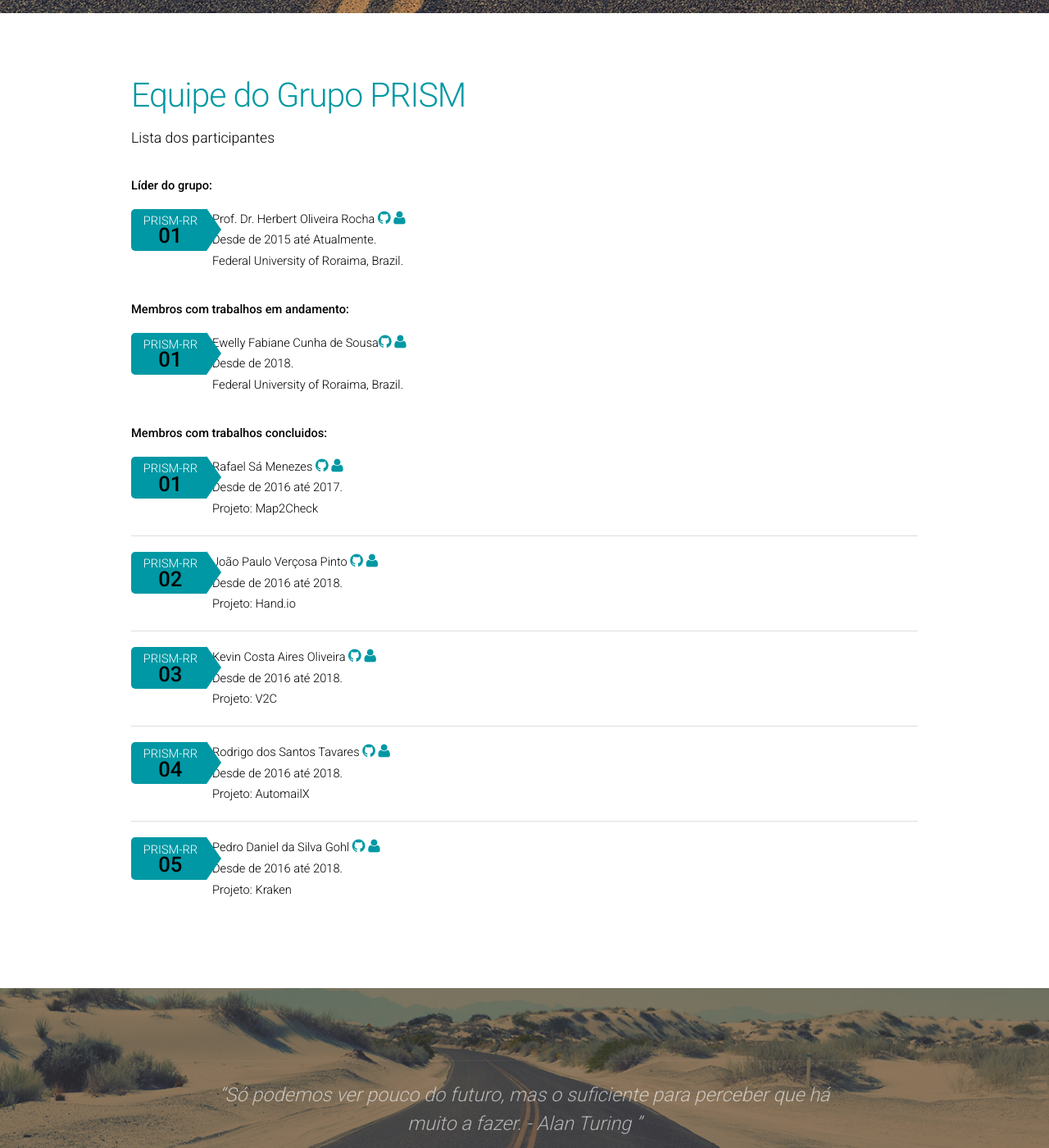
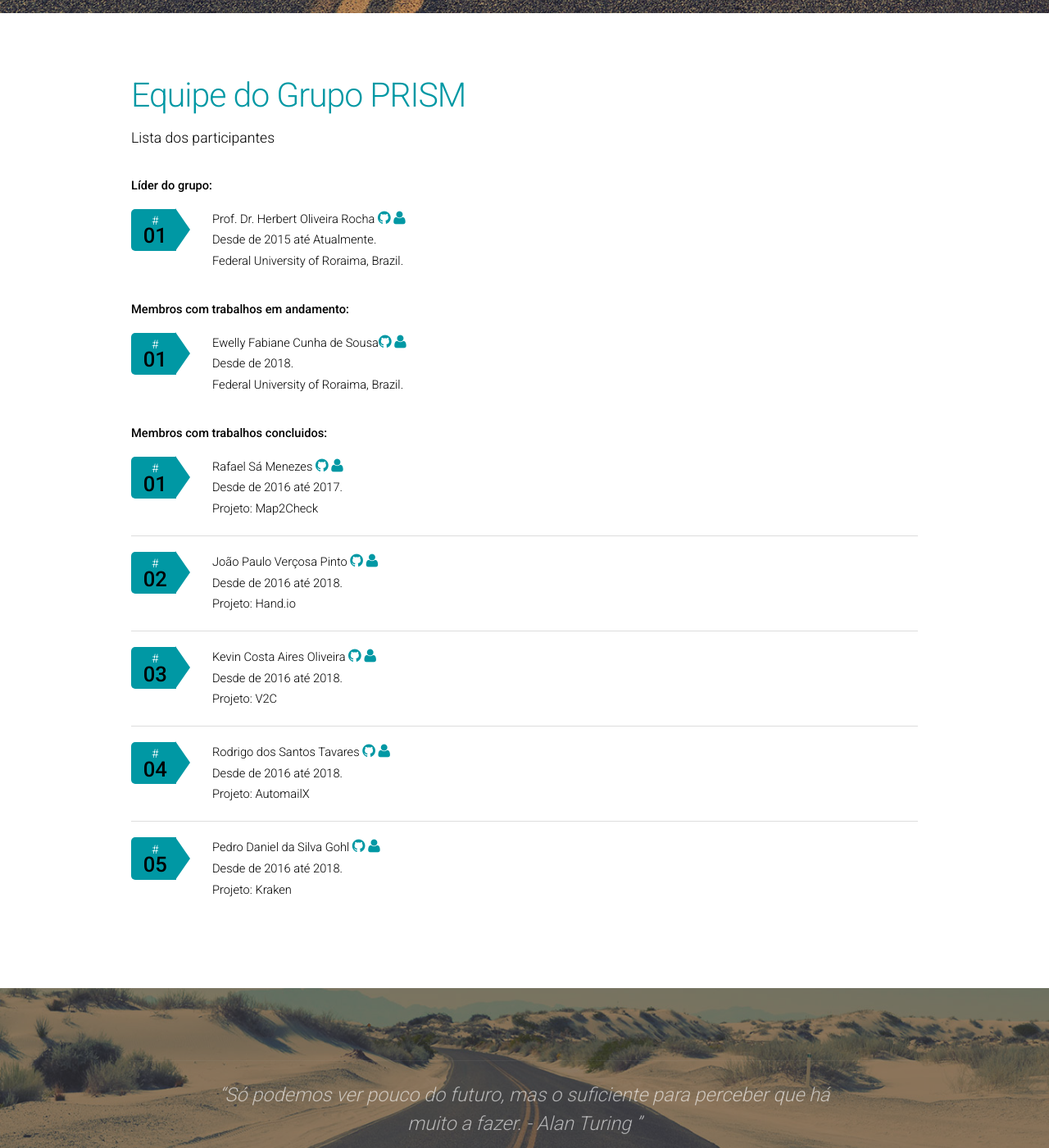
Before and after one commit to prismrr/prismrr.github.io, a Jekyll site: the page built from team.html, in a window 1280 px wide and 1400 px high, scrolled down 356 px. Shown: the whole window at 82% size. Built offline with Jekyll 4.4.1, drawn with Linux system fonts in a browser that asks for light colours; nearby versions of some CDN libraries.

Commit message:
Minor changes
Signed-off-by: Herbert Rocha <herberthb12@gmail.com>

```diff
--- a/team.html
+++ b/team.html
@@ -17,7 +17,7 @@ layout: default
 
 				<ul class="dates">
 					<li>
-						<span class="date">PRISM-RR <strong>01</strong></span>
+						<span class="date">#<strong>01</strong></span>
 						<p>Prof. Dr. Herbert Oliveira Rocha <a href="https://github.com/hbgit"><i class="fa fa-github"></i></a>
                         <a href="http://buscatextual.cnpq.br/buscatextual/visualizacv.do?id=K4278298P9"><i class="fa  fa-user"></i></a></p>
                         <p>Desde de 2015 até Atualmente.</p>
@@ -30,7 +30,7 @@ layout: default
 				</p>
 				<ul class="dates">
 					<li>
-						<span class="date">PRISM-RR <strong>01</strong></span>
+						<span class="date">#<strong>01</strong></span>
 						<p>Ewelly Fabiane Cunha de Sousa<a href=""><i class="fa fa-github"></i></a>
                         <a href=""><i class="fa  fa-user"></i></a></p>
                         <p>Desde de 2018.</p>
@@ -44,7 +44,7 @@ layout: default
 				</p>
 				<ul class="dates">
 					<li>
-						<span class="date">PRISM-RR<strong>01</strong></span>
+						<span class="date">#<strong>01</strong></span>
 						<p>Rafael Sá Menezes
 						<a href="https://github.com/RafaelSa94"><i class="fa fa-github"></i></a>
                         <a href="http://lattes.cnpq.br/9276676299919657"><i class="fa fa-user"></i></a>
@@ -53,7 +53,7 @@ layout: default
 						<p>Projeto: Map2Check</p>
 					</li>
 					<li>
-						<span class="date">PRISM-RR<strong>02</strong></span>
+						<span class="date">#<strong>02</strong></span>
 						<p>João Paulo Verçosa Pinto
 						<a href="#"><i class="fa fa-github"></i></a>
                         <a href="http://lattes.cnpq.br/8381209354211683"><i class="fa fa-user"></i></a>
@@ -62,7 +62,7 @@ layout: default
 						<p>Projeto: Hand.io</p>
 					</li>
 					<li>
-						<span class="date">PRISM-RR<strong>03</strong></span>
+						<span class="date">#<strong>03</strong></span>
 						<p>Kevin Costa Aires Oliveira
 						<a href="#"><i class="fa fa-github"></i></a>
                         <a href="http://lattes.cnpq.br/7266964725102582"><i class="fa fa-user"></i></a>
@@ -71,7 +71,7 @@ layout: default
 						<p>Projeto: V2C</p>
 					</li>
 					<li>
-						<span class="date">PRISM-RR<strong>04</strong></span>
+						<span class="date">#<strong>04</strong></span>
 						<p>Rodrigo dos Santos Tavares
 						<a href="#"><i class="fa fa-github"></i></a>
                         <a href="http://lattes.cnpq.br/3943864397649252"><i class="fa fa-user"></i></a>
@@ -80,7 +80,7 @@ layout: default
 						<p>Projeto: AutomailX</p>
 					</li>
 					<li>
-						<span class="date">PRISM-RR<strong>05</strong></span>
+						<span class="date">#<strong>05</strong></span>
 						<p>Pedro Daniel da Silva Gohl
 						<a href="#"><i class="fa fa-github"></i></a>
                         <a href="http://lattes.cnpq.br/0951243247037575"><i class="fa fa-user"></i></a>
```
